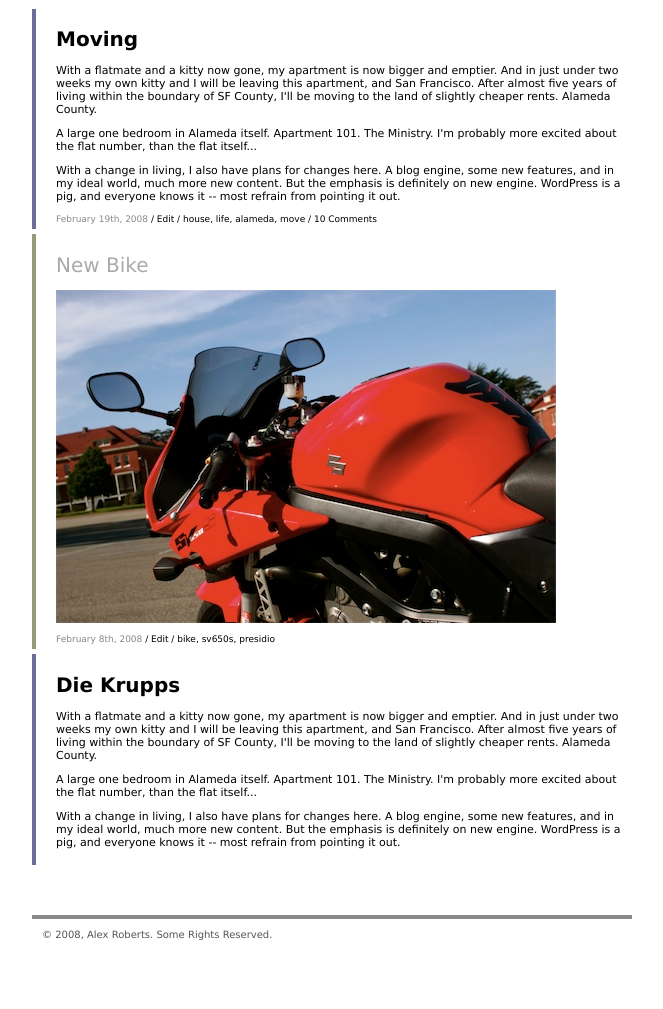
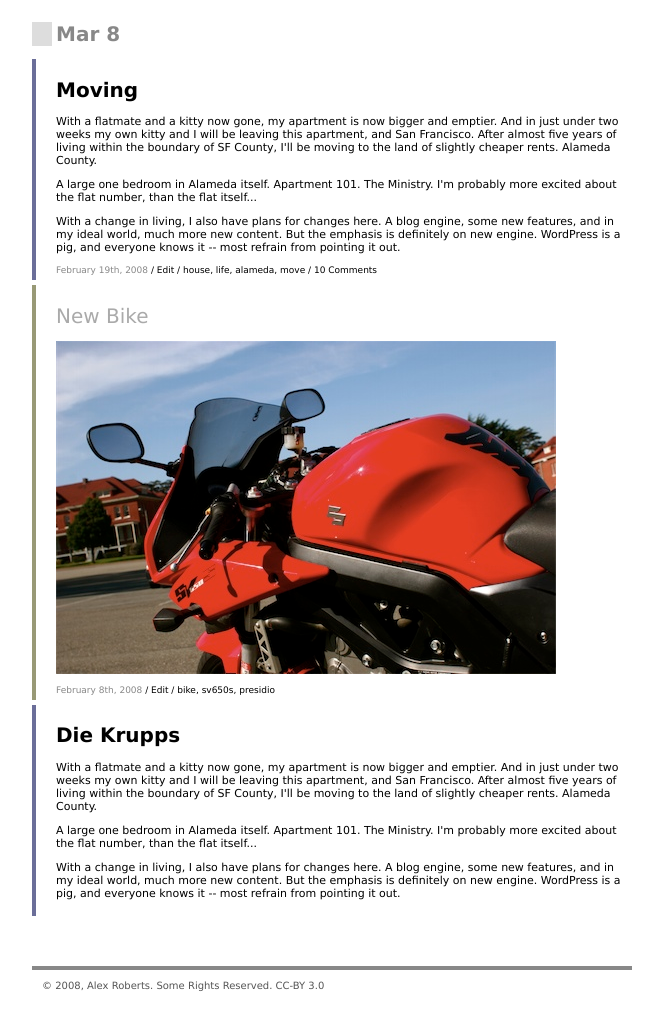
Before and after one commit to mralex/analog, a plain HTML site: page index.html in a window 1280 px wide. Shown: the part 140-1149 px from the top of the page, without its empty margins (308-971 px from the left). Before the commit the page ends 1098 px from the top, so only its background shows below. Drawn offline with Linux system fonts and the light colour scheme.

Commit message:
Date grouping style. Not sure if I like it...

```diff
--- a/index.html
+++ b/index.html
@@ -19,6 +19,9 @@
         </div>
       </div>
       <div id="content">
+        <div class="dateset">
+          <h1>Mar 8</h1>
+        </div>
         <div class="post">
           <div class="text item">
             <h1 id="moving">Moving</h1>
@@ -57,7 +60,7 @@
         </div>
       </div>
       <div id="footer">
-        &copy; 2008, Alex Roberts. Some Rights Reserved.
+        &copy; 2008, Alex Roberts. Some Rights Reserved. CC-BY 3.0
       </div>
     </div>
   </body>
--- a/stylesheets/screen.css
+++ b/stylesheets/screen.css
@@ -66,6 +66,13 @@ div {
 	margin-bottom: 0.5em;
 }
 
+#content .dateset {
+	margin-bottom: 0.1em;
+	border-left: 2em solid #ddd;
+	padding-left: 0.4em;
+	color: #888;
+}
+
 #content .post p {
 	font-size: 1.1em;
 }
@@ -80,11 +87,11 @@ div {
 }
 
 #content .post .text {
-	border-left: 4px solid #6B6E99;
+	border-left: 0.4em solid #6B6E99;
 }
 
 #content .post .image {
-	border-left: 4px solid #989976;
+	border-left: 0.4em solid #989976;
 }
 
 #content .post .image h1 {
```
